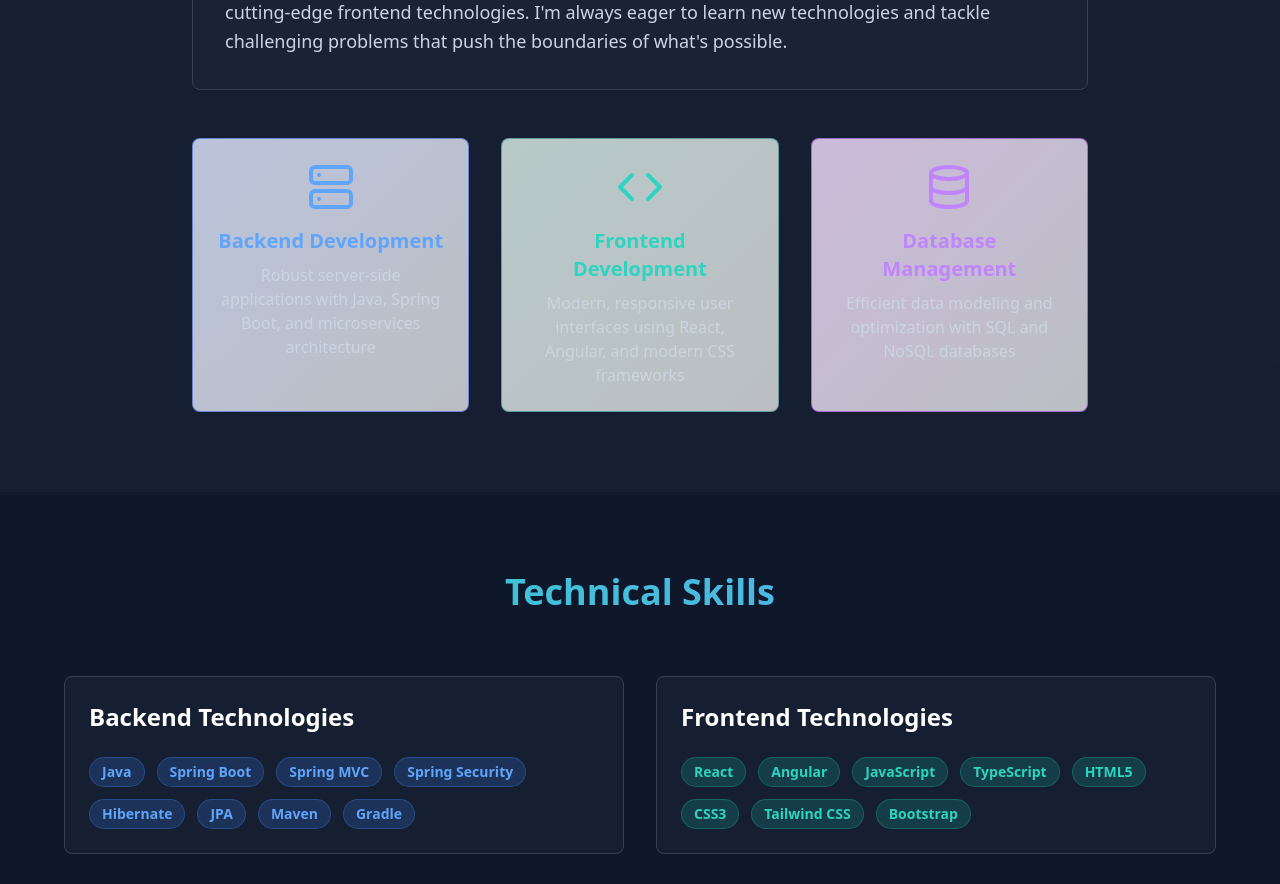
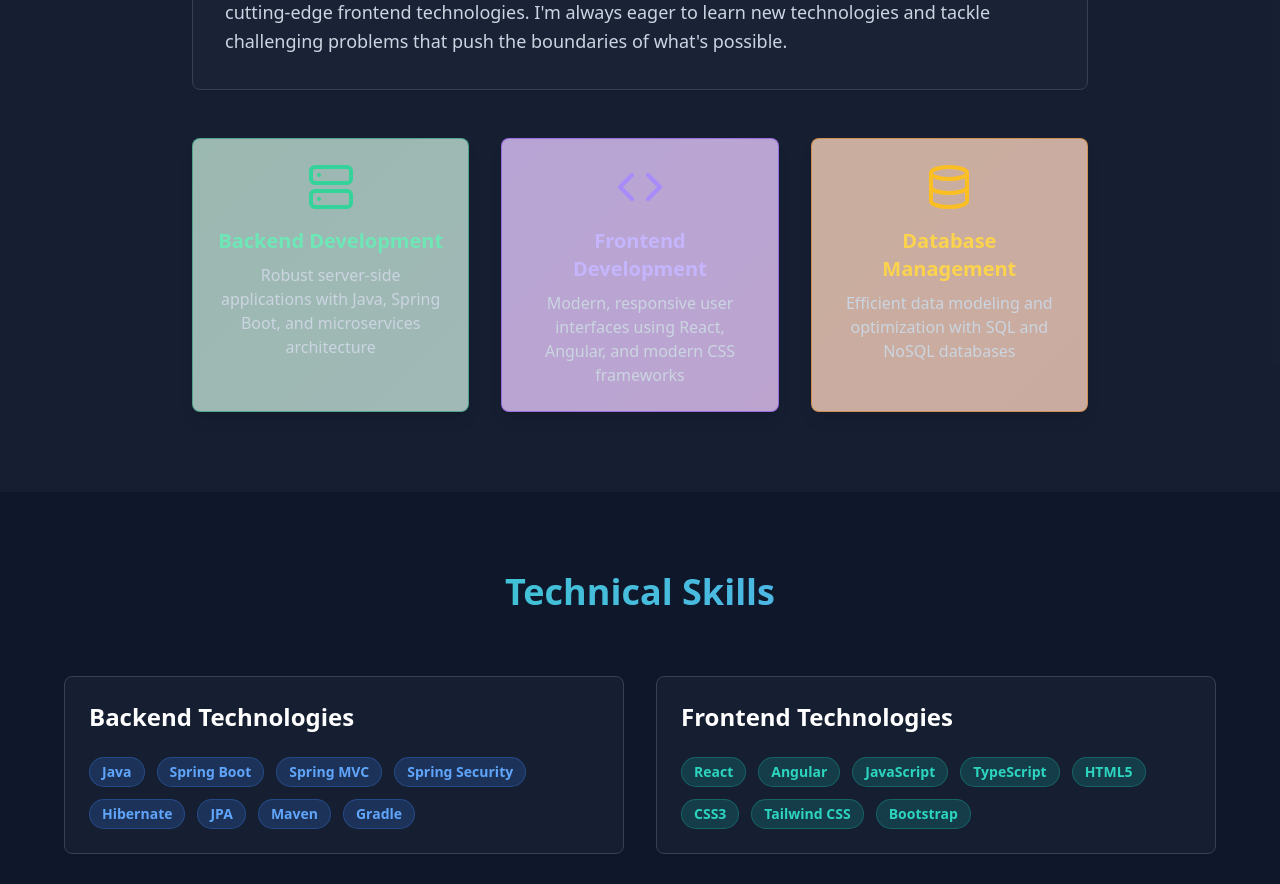
Before and after one commit to malleswararao-hub/code-craft-showcase-online, a React (Vite) app: page / in a window 1280 px wide. Shown: the part 1160-2044 px from the top of the page. Built offline with nearby package versions, Linux system fonts and the light colour scheme.

Commit message:
Change card theme
Update card styles for a different theme.

```diff
--- a/src/components/About.tsx
+++ b/src/components/About.tsx
@@ -27,26 +27,26 @@ export const About = () => {
           </Card>
 
           <div className="grid md:grid-cols-3 gap-8">
-            <Card className="bg-gradient-to-br from-blue-900/30 to-slate-800/30 border-blue-700/50 hover:scale-105 transition-transform duration-300">
+            <Card className="bg-gradient-to-br from-emerald-900/40 to-teal-900/40 border-emerald-600/50 hover:scale-105 hover:border-emerald-500 transition-all duration-300 shadow-lg hover:shadow-emerald-500/20">
               <CardContent className="p-6 text-center">
-                <Server className="w-12 h-12 text-blue-400 mx-auto mb-4" />
-                <h3 className="text-xl font-semibold mb-2 text-blue-400">Backend Development</h3>
+                <Server className="w-12 h-12 text-emerald-400 mx-auto mb-4" />
+                <h3 className="text-xl font-semibold mb-2 text-emerald-300">Backend Development</h3>
                 <p className="text-slate-300">Robust server-side applications with Java, Spring Boot, and microservices architecture</p>
               </CardContent>
             </Card>
 
-            <Card className="bg-gradient-to-br from-teal-900/30 to-slate-800/30 border-teal-700/50 hover:scale-105 transition-transform duration-300">
+            <Card className="bg-gradient-to-br from-violet-900/40 to-purple-900/40 border-violet-600/50 hover:scale-105 hover:border-violet-500 transition-all duration-300 shadow-lg hover:shadow-violet-500/20">
               <CardContent className="p-6 text-center">
-                <Code className="w-12 h-12 text-teal-400 mx-auto mb-4" />
-                <h3 className="text-xl font-semibold mb-2 text-teal-400">Frontend Development</h3>
+                <Code className="w-12 h-12 text-violet-400 mx-auto mb-4" />
+                <h3 className="text-xl font-semibold mb-2 text-violet-300">Frontend Development</h3>
                 <p className="text-slate-300">Modern, responsive user interfaces using React, Angular, and modern CSS frameworks</p>
               </CardContent>
             </Card>
 
-            <Card className="bg-gradient-to-br from-purple-900/30 to-slate-800/30 border-purple-700/50 hover:scale-105 transition-transform duration-300">
+            <Card className="bg-gradient-to-br from-amber-900/40 to-orange-900/40 border-amber-600/50 hover:scale-105 hover:border-amber-500 transition-all duration-300 shadow-lg hover:shadow-amber-500/20">
               <CardContent className="p-6 text-center">
-                <Database className="w-12 h-12 text-purple-400 mx-auto mb-4" />
-                <h3 className="text-xl font-semibold mb-2 text-purple-400">Database Management</h3>
+                <Database className="w-12 h-12 text-amber-400 mx-auto mb-4" />
+                <h3 className="text-xl font-semibold mb-2 text-amber-300">Database Management</h3>
                 <p className="text-slate-300">Efficient data modeling and optimization with SQL and NoSQL databases</p>
               </CardContent>
             </Card>
```
